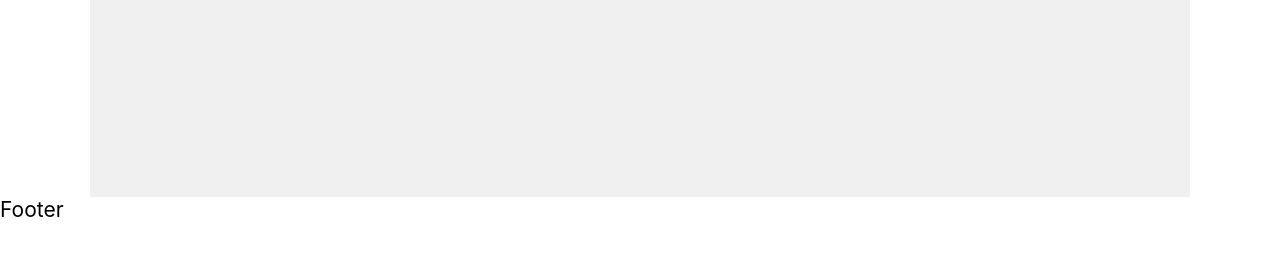
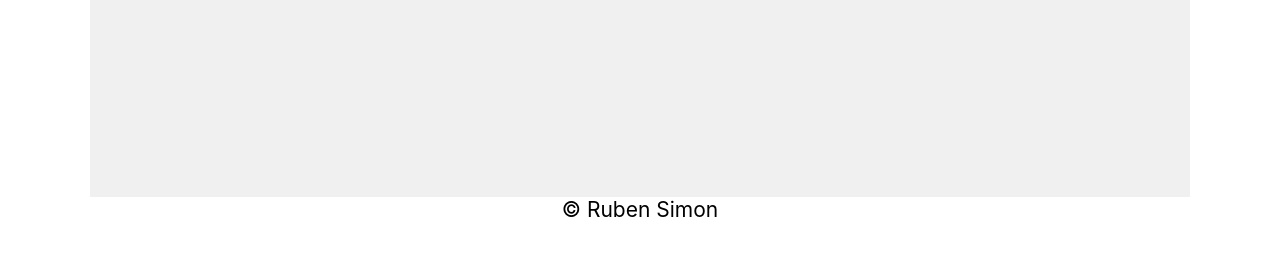
Before and after one commit to rubendata/udacity_fullstack_capstone, a Flask app: page / in a window 1280 px wide. Shown: the part 603-880 px from the top of the page. Run offline with Flask 2, Linux system fonts and the light colour scheme; data that the repository does not hold is empty; some web fonts are replaced.

Commit message:
added a footer

```diff
--- /dev/null
+++ b/static/css/footer.css
@@ -0,0 +1,8 @@
+@import "./global.css";
+
+.footer{
+    display: flex;
+    align-items: center;
+    justify-content: center;
+    width: 100%;
+}
--- a/templates/includes/footer.html
+++ b/templates/includes/footer.html
@@ -1,3 +1,3 @@
 
 
-    <div> <p>Footer</p></div>
+    <div class="footer"> <p>&copy; Ruben Simon</p></div>
--- a/templates/layouts/base.html
+++ b/templates/layouts/base.html
@@ -8,12 +8,13 @@
     <link rel="stylesheet" href="{{ url_for('static', filename='css/nav.css') }}"/>
     <link rel="stylesheet" href="{{ url_for('static', filename='css/index.css') }}"/>
     <link rel="stylesheet" href="{{ url_for('static', filename='css/form.css') }}"/>
+    <link rel="stylesheet" href="{{ url_for('static', filename='css/footer.css') }}"/>
     <link rel="preconnect" href="https://fonts.gstatic.com"> <!-- Font for Ustagram Title -->
     <link href="https://fonts.googleapis.com/css2?family=Roboto:wght@300&display=swap" rel="stylesheet"> <!-- Font for Ustagram Title -->
 
 
 
-    <title>{% block title %} {% endblock %} - mypage</title>
+    <title>{% block title %} {% endblock %}</title>
     {% endblock %}
 </head>
 <body>
```
